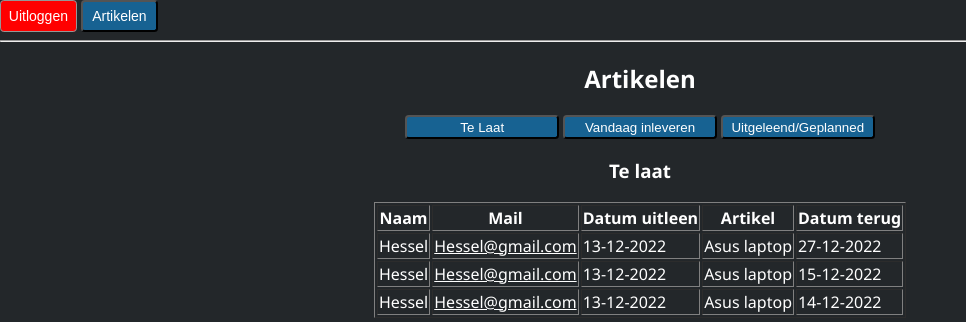
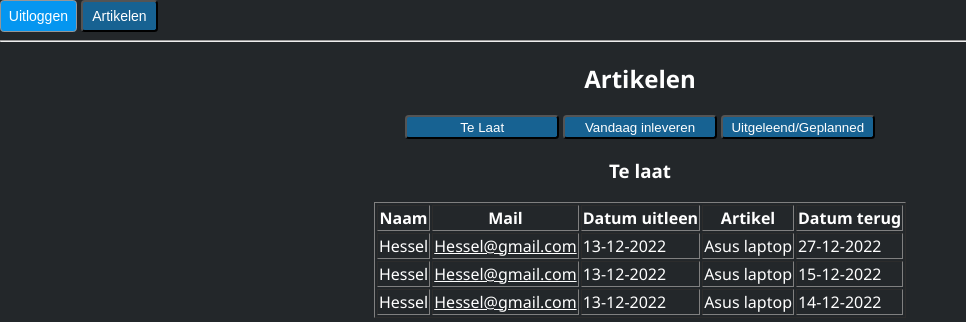
Before and after one commit to Hesselhornstra/P2.2-Uitleenregistratiesysteem, a PHP site: page /paneel/index.php in a window 1280 px wide, with the pointer over the restyled element. Shown: the top 322 px of the page, without its empty margins (0-966 px from the left). Run offline with PHP 8.4, Linux system fonts and the light colour scheme; a user stored in the database is signed in; data comes from the database, SQL or seed files in the repository.

Commit message:
Update paneel.css

```diff
--- a/css/paneel.css
+++ b/css/paneel.css
@@ -89,7 +89,7 @@ body {
 	font-size: 14px;
 }
 .uitlog:hover {
-	background-color: red;
+	background-color: #0596f0;
 	border: rgb(150, 150, 150) solid 0.05vw;
 	cursor: pointer;
 }
```
